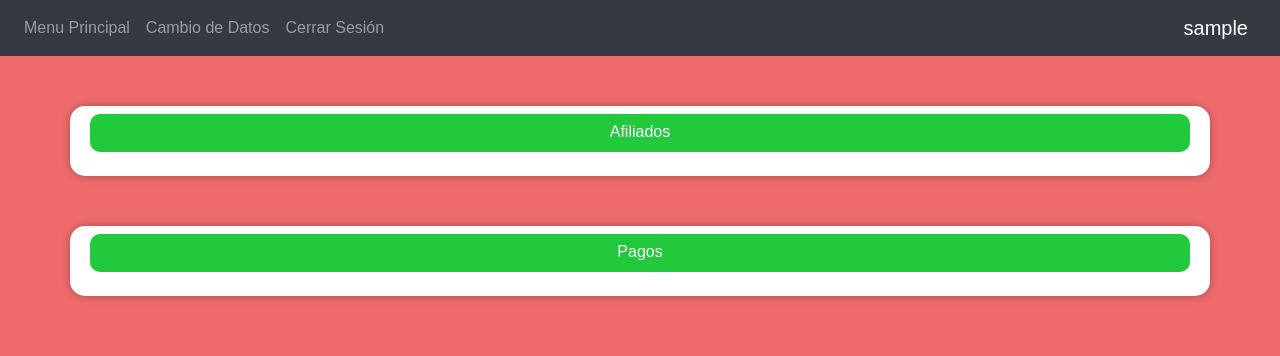
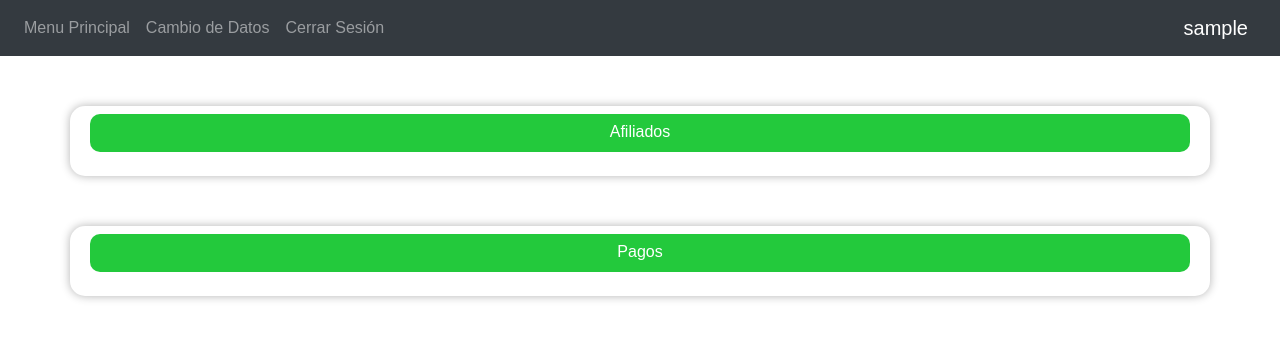
Before and after one commit to 8Carlos8/afili, a PHP site: page /Sesion/Inicio.php in a window 1280 px wide. Shown: the top 356 px of the page. Run offline with PHP 8.4, Linux system fonts and the light colour scheme; the visitor is signed in with stand-in values (Sample User, id 1); data that the repository does not hold is empty.

Commit message:
sin estilo

```diff
--- a/Sesion/Inicio.php
+++ b/Sesion/Inicio.php
@@ -58,7 +58,7 @@ if ($usuarioActual == null) {
     <link rel="stylesheet" href="https://cdn.jsdelivr.net/npm/bootstrap@4.5.3/dist/css/bootstrap.min.css" integrity="sha384-TX8t27EcRE3e/ihU7zmQxVncDAy5uIKz4rEkgIXeMed4M0jlfIDPvg6uqKI2xXr2" crossorigin="anonymous">
     <style>
         body {
-            background-color: #f06c6c;
+
             font-family: 'Arial', sans-serif;
         }
 
```
